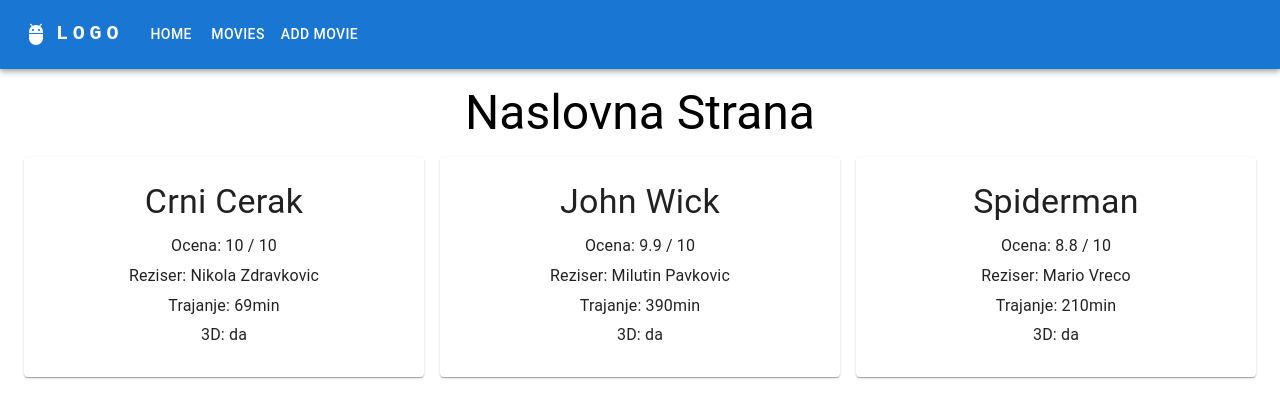
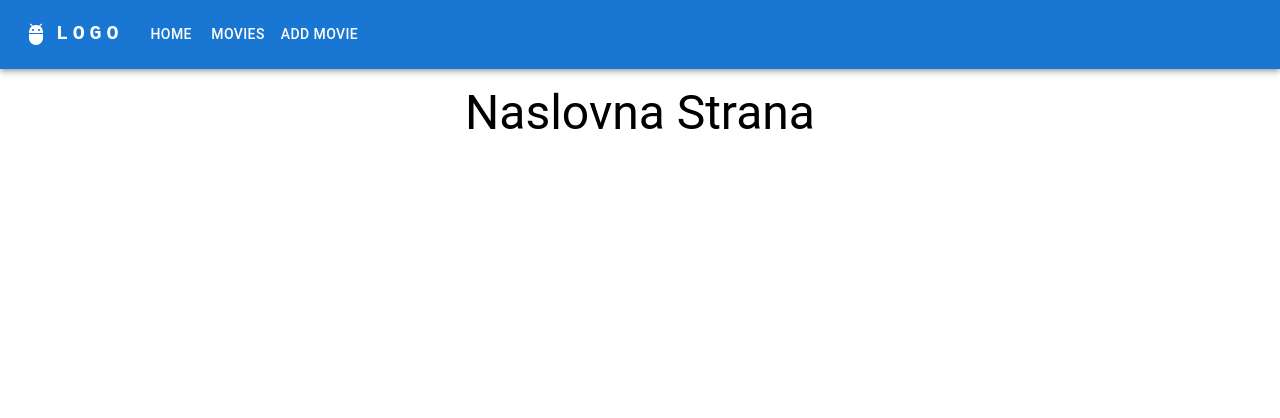
Before and after one commit to vuk-arandjelovic/schoolproject-IST, a React (Create React App) app: page / in a window 1280 px wide. Shown: the top 418 px of the page. Built offline with nearby package versions, Linux system fonts and the light colour scheme.

Commit message:
Added local storage and table configurations

```diff
--- a/src/components/MovieAdding.js
+++ b/src/components/MovieAdding.js
@@ -7,8 +7,6 @@
 	Select,
 	MenuItem,
 	FormControl,
-	FormControlLabel,
-	Switch,
 	InputLabel,
 	Rating,
 } from "@mui/material";
--- a/src/components/MoviePopular.js
+++ b/src/components/MoviePopular.js
@@ -1,36 +1,30 @@
 import React from "react";
-import { Typography, Grid, Paper, Container, Stack } from "@mui/material";
+import { Typography, Grid, Paper, Container, Stack, Rating } from "@mui/material";
 
-
-const filmovi = [{naziv:"Spiderman", ocena:"8.8",reziser:"Mario Vreco",trajanje:"210",tride:"da"},
-{naziv:"John Wick", ocena:"9.9",reziser:"Milutin Pavkovic",trajanje:"390",tride:"da"},
-{naziv:"Munje O5", ocena:"8.5",reziser:"Nikola Kojo",trajanje:"120",tride:"ne"},
-{naziv:"Djavolja Varos", ocena:"6",reziser:"Bogosava Nikolic",trajanje:"155",tride:"na"},
-{naziv:"Crni Cerak", ocena:"10",reziser:"Nikola Zdravkovic",trajanje:"69",tride:"da"}]
-
-
-
-const topTri = filmovi.sort((a,b)=>(parseInt(a.ocena) > parseInt(b.ocena))?-1:1).slice(0,3)
-
-
-
+// const movies = [{naziv:"Spiderman", ocena:"8.8",reziser:"Mario Vreco",trajanje:"210",tride:"da"},
+// {naziv:"John Wick", ocena:"9.9",reziser:"Milutin Pavkovic",trajanje:"390",tride:"da"},
+// {naziv:"Munje O5", ocena:"8.5",reziser:"Nikola Kojo",trajanje:"120",tride:"ne"},
+// {naziv:"Djavolja Varos", ocena:"6",reziser:"Bogosava Nikolic",trajanje:"155",tride:"na"},
+// {naziv:"Crni Cerak", ocena:"10",reziser:"Nikola Zdravkovic",trajanje:"69",tride:"da"}]
 function MoviePopular(){
+    const movies = JSON.parse(localStorage.getItem("movies"))
+    const topTri = movies?.sort((a,b)=>(parseInt(a.ocena) > parseInt(b.ocena))?-1:1).slice(0,3)
 
     return (
     <Container maxWidth="xl">
     <Typography variant="h3" gutterBottom my={2} textAlign={"center"}>Naslovna Strana</Typography>
-    {filmovi.length > 0 &&
+    {topTri?.length > 0 &&
         <Grid container spacing={2}>
-            {/* filtriranje top 3 po ocenama */
+            {
             topTri.map((value,index)=>{
             return <Grid key={index} item xs={6} md={4}>
                 <Paper>
                     <Stack alignItems="center" py={3}>
-                    <Typography gutterBottom variant="h4">{value.naziv}</Typography>
-                    <Typography gutterBottom>Ocena: {value.ocena} / 10</Typography>
-                    <Typography gutterBottom>Reziser: {value.reziser}</Typography>
-                    <Typography gutterBottom>Trajanje: {value.trajanje}min</Typography>
-                    <Typography gutterBottom>3D: {value.tride}</Typography>
+                    <Typography gutterBottom variant="h4">{value?.naziv}</Typography>
+                    <Typography gutterBottom><Rating readOnly value={value?.ocena || 0} /></Typography>
+                    <Typography gutterBottom>Reziser: {value?.reziser}</Typography>
+                    <Typography gutterBottom>Trajanje: {value?.trajanje}min</Typography>
+                    <Typography gutterBottom>3D: {value?.tride === true? "Jeste" : "Nije"}</Typography>
                     </Stack>
                 </Paper>
             </Grid>
--- a/src/components/MovieTable.js
+++ b/src/components/MovieTable.js
@@ -37,6 +37,7 @@
 		{
 			field: "reziser",
 			headerName: "Reziser",
+			width: 160,
 		},
 		{
 			field: "trajanje",
--- a/src/index.js
+++ b/src/index.js
@@ -14,7 +14,7 @@
 							<Route
 								key={index}
 								index={route?.index}
-                path={route?.path}
+                				path={route?.path}
 								element={route?.component}
 							/>
 						))}
```
